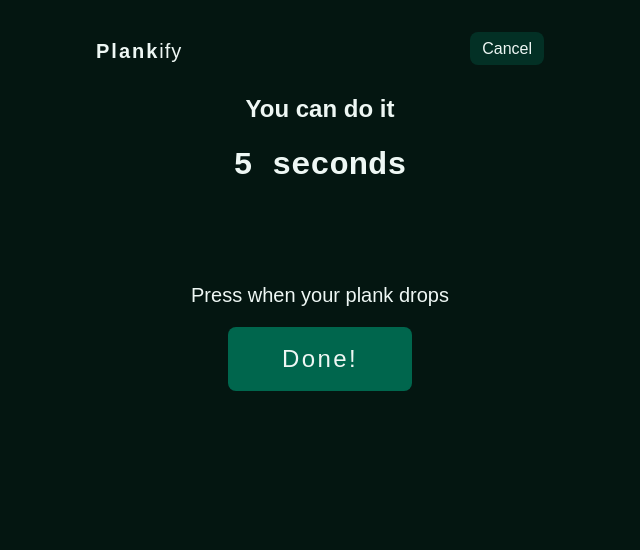
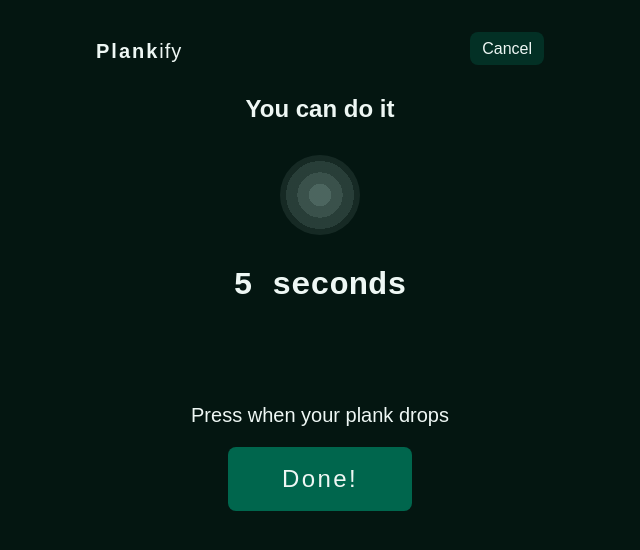
Before and after one commit to gabysantosw/plankify, a Vue app: page /planking in a window 1280 px wide. Shown: the top 550 px of the page, without its empty margins (320-960 px from the left). Built offline with nearby package versions, Linux system fonts and the light colour scheme.

Commit message:
Add animation to display while planking

```diff
--- a/src/styles/main.scss
+++ b/src/styles/main.scss
@@ -134,3 +134,36 @@ nav > ul {
     font-weight: 900;
   }
 }
+
+.progress {
+  margin: 2em auto;
+  width: 5rem;
+  height: 5rem;
+  border-radius: 50%;
+  background-image: radial-gradient(
+    circle at center,
+    hsla(165, 35%, 80%, 0.8) 20%,
+    hsla(165, 35%, 80%, 0.6) 20%,
+    hsla(165, 35%, 80%, 0.6) 40%,
+    hsla(165, 35%, 80%, 0.4) 40%,
+    hsla(165, 35%, 80%, 0.4) 60%,
+    hsla(165, 35%, 80%, 0.2) 60%
+  );
+
+  animation: pulsate 4000ms linear infinite backwards;
+}
+
+@keyframes pulsate {
+  0% {
+    opacity: 0;
+    transform: scale(0.8);
+  }
+  50% {
+    opacity: 1;
+    transform: scale(1.2);
+  }
+  100% {
+    opacity: 0;
+    transform: scale(0.8);
+  }
+}
--- a/src/views/Planking.vue
+++ b/src/views/Planking.vue
@@ -2,6 +2,7 @@
   main
     .info
       h2 You can do it
+      .progress
       p {{ secondsPassed }} seconds
     section.cta
       p Press when your plank drops
```
